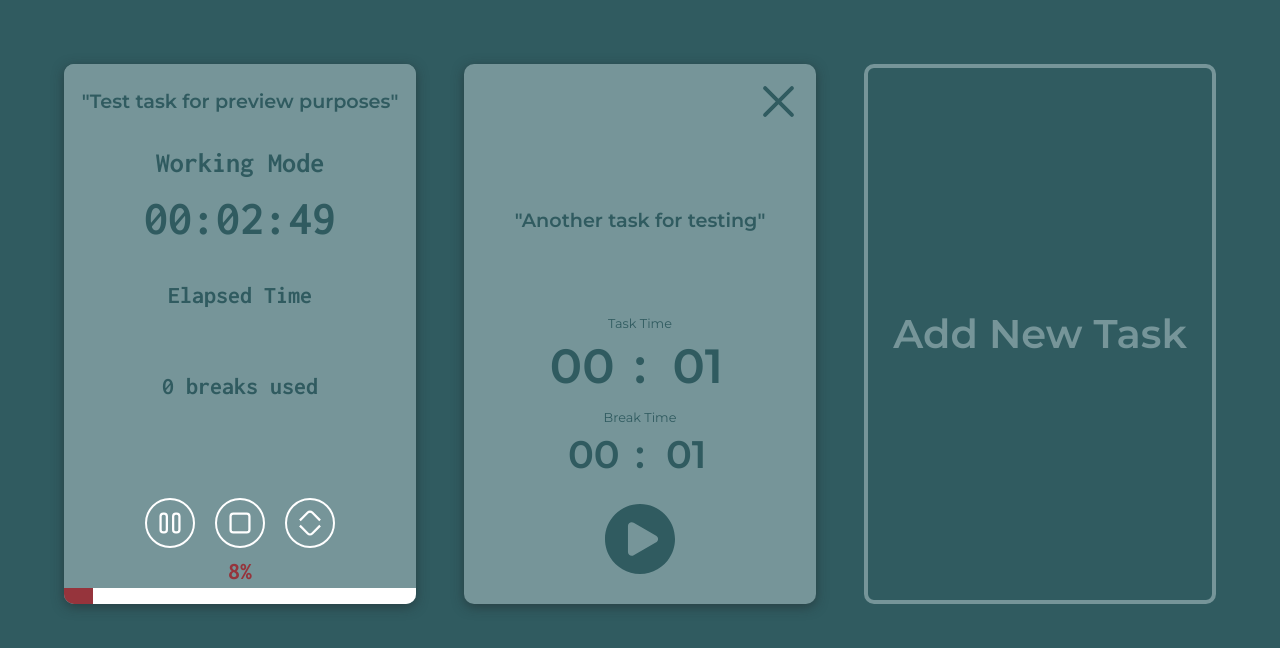
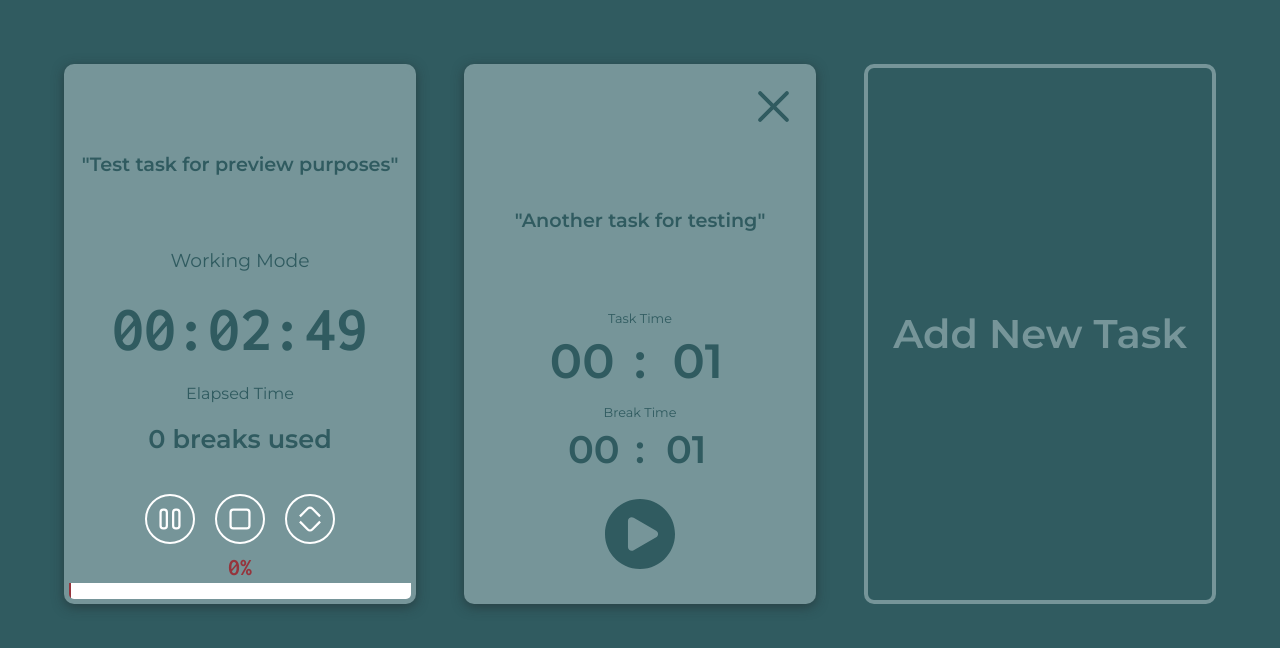
Before and after one commit to jchojna/task-timer, a React (Create React App) app: page / in a window 1280 px wide. Both pictures are taken after a click on the button 240 px from the left and 539 px from the top of the page. Shown: the top 648 px of the page. Built offline with nearby package versions, Linux system fonts and the light colour scheme.

Commit message:
style(Component): adjust styles for Timer component

```diff
--- a/src/components/App.js
+++ b/src/components/App.js
@@ -18,10 +18,10 @@ class App extends Component {
           taskSeconds: 0,
           breakMinutes: 10,
           breakSeconds: 0,
-          totalTaskTime: 30000,
-          totalBreakTime: 10000,
-          totalTaskTimeArray: ["00","30","00"],
-          totalBreakTimeArray: ["00","10","00"],
+          totalTaskTime: 500000,
+          totalBreakTime: 100000,
+          totalTaskTimeArray: ["05","00","00"],
+          totalBreakTimeArray: ["01","00","00"],
           id: 6453654365346,
           dateCreated: 6453654365346
         },
--- a/src/components/Countdown.js
+++ b/src/components/Countdown.js
@@ -20,24 +20,22 @@ const Countdown = (props) => {
 
   const countdownClass = classNames(`Countdown Countdown--${modifier}`, {
     "Countdown--visible": isCountdownVisible,
-    "showRight": isCountdownVisible,
-    "hideLeft": !isCountdownVisible,
+    "showFromRight": isCountdownVisible,
+    "hideToLeft": !isCountdownVisible,
   });
 
   return (
     <div className={countdownClass}>
 
-      {/* ACTIVE MODE */}
-      {
+      { /* ACTIVE MODE */
         modifier === 'taskTime'
         ? <h3 className="Countdown__heading">Working Mode</h3>
         : <h3 className="Countdown__heading">Break Mode</h3>
       }
-      {/* ELAPSED / REMAINING TIME */}
-      {
+      { /* ELAPSED / REMAINING TIME */
         isElapsedMode
-        ? <p className="TimeDisplay__timeType">Elapsed Time</p>
-        : <p className="TimeDisplay__timeType">Remaining Time</p>
+        ? <p className="Countdown__timeType">Elapsed Time</p>
+        : <p className="Countdown__timeType">Remaining Time</p>
       }
       {/* BREAKS COUNTER */}
       <p className="Countdown__breaks">{breaksAmount}</p>
--- a/src/scss/Controls.scss
+++ b/src/scss/Controls.scss
@@ -3,11 +3,12 @@
 @import "_animations.scss";
 
 .Controls {
-  align-self: center;
   display: grid;
+  gap: 20px;
+  grid-template-columns: repeat(3, auto);
+  grid-area: controls;
+  justify-content: center;
   padding: $layout-padding;
-  gap: 20px;
-  grid-template-columns: repeat(3, 1fr);
 
   &__button {
     @include button;
--- a/src/scss/Countdown.scss
+++ b/src/scss/Countdown.scss
@@ -3,17 +3,11 @@
 @import "_animations.scss";
 
 .Countdown {
-  align-items: center;
-  position: absolute;
-  left: 0;
-  top: 0;
+  align-content: center;
   align-items: center;
   display: grid;
-  font-family: 'Inconsolata';
-  font-size: 1.5em;
   font-weight: bold;
   gap: 20px;
-  //grid-template-rows: 1fr auto auto auto;
   height: 100%;
   justify-items: center;
   width: 100%;
@@ -30,32 +24,35 @@
       "heading "
       "display "
       "timeType"
-      "breaks  "
-      "progress"
-      "controls";
+      "breaks  ";
   }
 
   &--breakTime {
+    position: absolute;
+    left: 0;
+    top: 0;
     grid-template-areas:
       "heading "
       "display "
       "timeType"
-      "breaks  "
-      "progress"
-      "controls";
+      "breaks  ";
   }
 
   &__heading {
+    font-weight: normal;
     grid-area: heading;
     margin: 0;
   }
 
+  &__timeType {
+    font-weight: normal;
+    margin: 0;
+  }
+
   &__breaks {
+    font-size: 1.6em;
+    font-weight: 600;
     grid-area: breaks;
     margin: 0;
   }
-
-  &__timeType {
-    grid-area: timeType;
-  }
 }
--- a/src/scss/Progress.scss
+++ b/src/scss/Progress.scss
@@ -27,7 +27,7 @@
 
   &__header {
     position: relative;
-    height: 30px;
+    height: 1.2em;
     width: 100%;
   }
 
@@ -35,7 +35,6 @@
     @include flex-center;
     color: $color-warning;
     font-family: 'Inconsolata';
-    font-size: 1.5em;
     font-weight: 600;
     left: 50%;
     margin: 0;
--- a/src/scss/Task.scss
+++ b/src/scss/Task.scss
@@ -5,6 +5,7 @@
 .Task {
 
   .Task__container {
+    border: 5px solid transparent;
     align-items: start;
     background: $color-primary;
     box-shadow: $card-shadow;
--- a/src/scss/TimeDisplay.scss
+++ b/src/scss/TimeDisplay.scss
@@ -3,15 +3,15 @@
 @import "_animations.scss";
 
 .TimeDisplay {
+  font-family: 'Inconsolata';
+  font-size: 2em;
   grid-area: display;
+  height: 100%;
   position: relative;
-  height: 100%;
+  width: 100%;
 
   &__type {
     @include flex-center;
-    position: absolute;
-    top: 0;
-    left: 0;
     width: 100%;
     font-size: 2em;
     height: 100%;
@@ -23,6 +23,16 @@
       visibility: inherit;
     }
 
+    &--elapsed {
+
+    }
+
+    &--remaining {
+      left: 0;
+      position: absolute;
+      top: 0;
+    }
+
     &--showUp {
       animation: showUp $time-display forwards;
     }
--- a/src/scss/Timer.scss
+++ b/src/scss/Timer.scss
@@ -3,13 +3,20 @@
 @import "_animations.scss";
 
 .Timer {
+  align-items: stretch;
   display: none;
-  flex-direction: column;
+  grid-template-areas:
+    "heading"
+    "countdown"
+    "controls"
+    "progress";
+  grid-template-rows: 150px 1fr auto auto;
   height: 100%;
-  overflow: hidden;
+  justify-items: stretch;
   left: 0;
   position: absolute;
   top: 0;
+  bottom: 0;
   width: 100%;
 
   &--taskTime {
@@ -17,28 +24,34 @@
   }
 
   &--breakTime {
-    background-color: $color-background;
+    background-color: $color-primary;
   }
 
   &--visible {
-    display: flex;
+    display: grid;
   }
 
   &__heading {
+    @include flex-center;
     font-size: 1.2em;
     font-weight: 600;
+    grid-area: heading;
+    margin: 0;
+    padding: 40px $layout-padding 0;
     text-align: center;
-    padding: $layout-padding;
+    word-break: break-word;
   }
 
   &__container {
-    flex-grow: 1;
     font-weight: 600;
+    grid-area: countdown;
     height: 100%;
     position: relative;
   }
 
   &__progress {
+    font-size: 1.5em;
+    grid-area: progress;
     position: relative;
   }
 }
--- a/src/scss/_animations.scss
+++ b/src/scss/_animations.scss
@@ -43,17 +43,6 @@
   animation: slideOutRight $time-slide forwards;
 }
 
-//!
-.showRight {
-  animation: showRight $time-slide forwards;
-}
-.hideLeft {
-  animation: hideLeft $time-slide forwards;
-}
-//!
-
-
-
 @keyframes showFromRight {
   0% { transform: translateX(120%); }
   100% { transform: translateX(0); }
```
